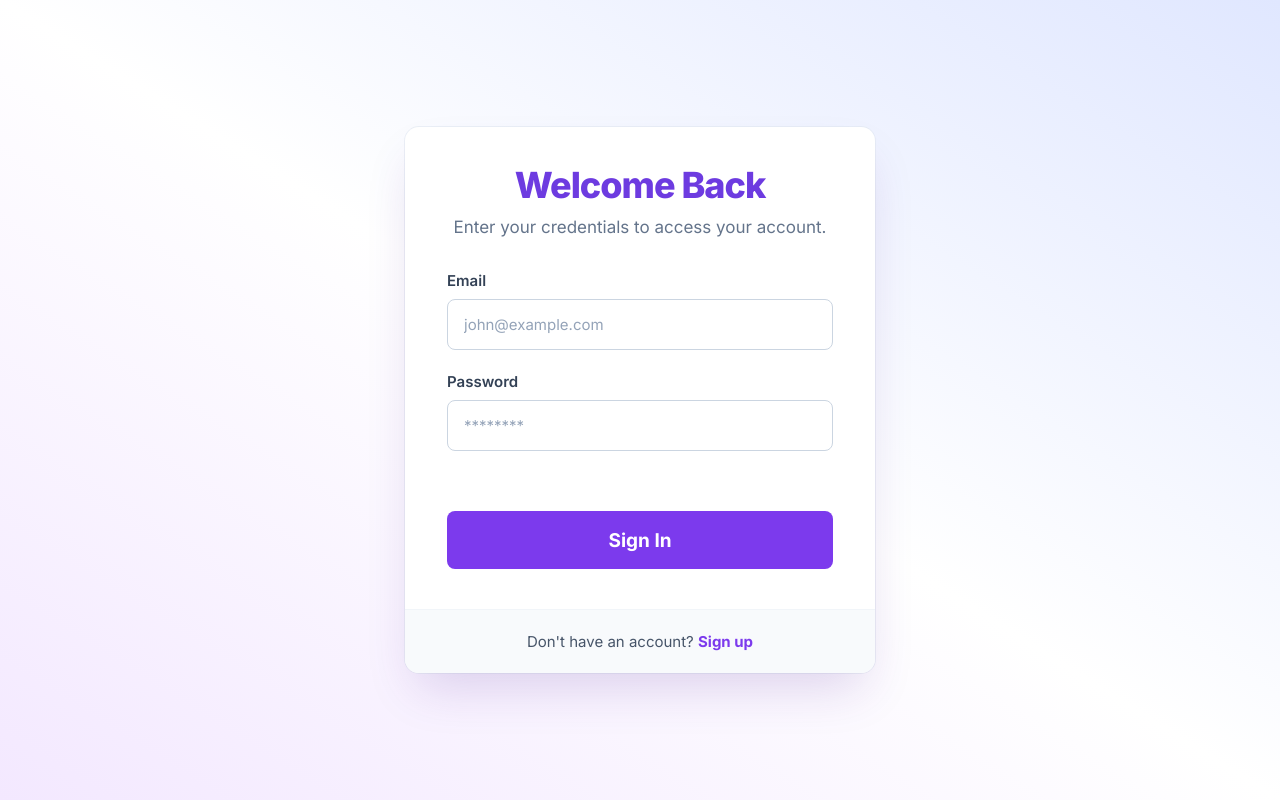
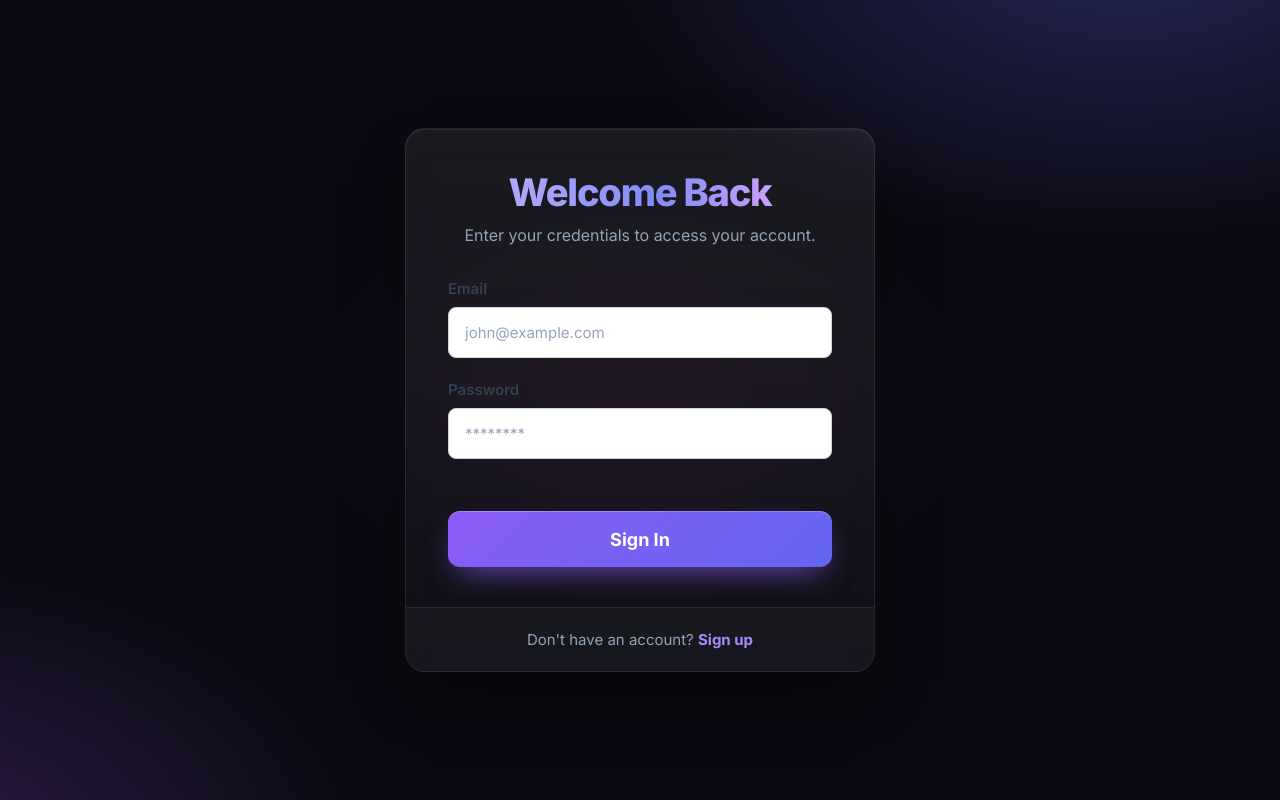
Before and after one commit to aloshcmajo32-commits/Project1, a React (Create React App) app: page / in a window 1280 px wide. Built offline with nearby package versions, Linux system fonts and the light colour scheme.

Commit message:
Refactor login page styles with new gradients and colors
Updated styles for the login page, including background gradients, button styles, and text colors.

```diff
--- a/src/pages/Login/login.css
+++ b/src/pages/Login/login.css
@@ -1,98 +1,54 @@
-@import url('https://fonts.googleapis.com/css2?family=Inter:wght@400;500;600;700;800&display=swap');
 
 * { box-sizing: border-box; }
-body { margin: 0; font-family: 'Inter', sans-serif; }
+body { margin: 0; font-family: 'Inter', sans-serif; color: #f1f5f9; }
 
 .login-page {
-  min-height: 100vh;
-  display: flex;
-  align-items: center;
-  justify-content: center;
-  background: linear-gradient(to top right, #f3e8ff 0%, #ffffff 50%, #e0e7ff 100%);
+  min-height: 100vh; display: flex; align-items: center; justify-content: center;
+  background:
+    radial-gradient(900px 520px at 88% -8%, rgba(99,102,241,.30), transparent 60%),
+    radial-gradient(800px 520px at -8% 108%, rgba(168,85,247,.24), transparent 60%),
+    radial-gradient(500px 300px at 50% 50%, rgba(236,72,153,.06), transparent 70%),
+    #0a0a12;
 }
-
 .login-card {
-  width: 470px;
-  max-width: 94vw;
-  background: #fff;
-  border-radius: 14px;
-  overflow: hidden;
-  box-shadow: 0 25px 50px -12px rgba(76, 29, 149, 0.18), 0 0 0 1px rgba(226, 232, 240, 0.6);
+  width: 470px; max-width: 94vw; border-radius: 20px; overflow: hidden;
+  background: linear-gradient(180deg, rgba(255,255,255,.065), rgba(255,255,255,.025));
+  border: 1px solid rgba(255,255,255,.09);
+  backdrop-filter: blur(18px);
+  box-shadow: 0 30px 60px -20px rgba(0,0,0,.75), inset 0 1px 0 rgba(255,255,255,.07);
 }
-
-.login-body { padding: 36px 42px 40px; }
-
+.login-body { padding: 40px 42px 40px; }
 .login-body h1 {
-  margin: 0;
-  text-align: center;
-  font-size: 36px;
-  font-weight: 800;
-  letter-spacing: -1px;
-  color: #6d3be0;
+  margin: 0; text-align: center; font-size: 38px; font-weight: 800; letter-spacing: -1.2px;
+  background: linear-gradient(90deg, #c4b5fd 0%, #818cf8 55%, #f0abfc 100%);
+  -webkit-background-clip: text; background-clip: text; -webkit-text-fill-color: transparent; color: transparent;
 }
-
-.login-subtitle {
-  margin: 10px 0 34px;
-  text-align: center;
-  font-size: 17px;
-  color: #64748b;
-}
+.login-subtitle { margin: 10px 0 34px; text-align: center; font-size: 16px; color: #94a3b8; }
 
 .form-group { margin-bottom: 22px; }
-.form-group label {
-  display: block;
-  margin-bottom: 9px;
-  font-size: 15px;
-  font-weight: 600;
-  color: #334155;
+.form-group label { display: block; margin-bottom: 9px; font-size: 14px; font-weight: 600; color: #cbd5e1; }
+.form-group input { height: 50px;
+  width: 100%; padding: 0 16px; font-family: inherit; font-size: 15px; color: #f1f5f9;
+  background: rgba(255,255,255,.04); border: 1px solid rgba(255,255,255,.12); border-radius: 10px; outline: none;
+  color-scheme: dark; transition: border-color .15s, box-shadow .15s, background .15s;
 }
-.form-group input {
-  width: 100%;
-  height: 50px;
-  padding: 0 16px;
-  font-family: inherit;
-  font-size: 15px;
-  color: #0f172a;
-  background: #fff;
-  border: 1px solid #cbd5e1;
-  border-radius: 8px;
-  outline: none;
+.form-group input::placeholder { color: #64748b; }
+.form-group input:focus { border-color: #8b5cf6; background: rgba(139,92,246,.07); box-shadow: 0 0 0 4px rgba(139,92,246,.18); }
+
+.login-btn { width: 100%; height: 56px; margin-top: 30px; font-size: 18px; font-weight: 700; border-radius: 12px;
+  color: #fff; border: none; cursor: pointer; font-family: inherit;
+  background: linear-gradient(135deg, #8b5cf6 0%, #6366f1 100%);
+  box-shadow: 0 12px 30px -10px rgba(139,92,246,.75), inset 0 1px 0 rgba(255,255,255,.25);
+  transition: transform .15s, box-shadow .15s, filter .15s;
 }
-.form-group input::placeholder { color: #94a3b8; }
-.form-group input:focus { border-color: #7c3aed; box-shadow: 0 0 0 3px rgba(124, 58, 237, 0.15); }
+.login-btn:hover { transform: translateY(-1px); filter: brightness(1.1); }
+.login-btn:disabled { opacity: .6; cursor: not-allowed; transform: none; }
 
-.login-btn {
-  width: 100%;
-  height: 58px;
-  margin-top: 38px;
-  font-family: inherit;
-  font-size: 19px;
-  font-weight: 700;
-  color: #fff;
-  background: #7c3aed;
-  border: none;
-  border-radius: 8px;
-  cursor: pointer;
-}
-.login-btn:hover { background: #6d28d9; }
+.login-footer { padding: 22px; text-align: center; font-size: 15px; color: #94a3b8;
+  background: rgba(255,255,255,.03); border-top: 1px solid rgba(255,255,255,.07); }
+.login-footer a { font-weight: 700; color: #a78bfa; text-decoration: none; }
+.login-footer a:hover { color: #c4b5fd; }
 
-.login-footer {
-  padding: 22px;
-  text-align: center;
-  font-size: 15px;
-  color: #475569;
-  background: #f8fafc;
-  border-top: 1px solid #f1f5f9;
-}
-.login-footer a { font-weight: 700; color: #7c3aed; text-decoration: none; }
-
-.error-msg, .success-msg {
-  margin: -14px 0 20px;
-  padding: 11px 14px;
-  font-size: 14px;
-  font-weight: 500;
-  border-radius: 8px;
-}
-.error-msg { color: #b91c1c; background: #fef2f2; border: 1px solid #fecaca; }
-.success-msg { color: #047857; background: #ecfdf5; border: 1px solid #a7f3d0; }
-.login-btn:disabled { opacity: 0.7; cursor: not-allowed; }
+.error-msg, .success-msg { margin: -14px 0 20px; padding: 11px 14px; font-size: 14px; font-weight: 500; border-radius: 10px; }
+.error-msg { color: #fca5a5; background: rgba(239,68,68,.12); border: 1px solid rgba(239,68,68,.35); }
+.success-msg { color: #6ee7b7; background: rgba(16,185,129,.12); border: 1px solid rgba(16,185,129,.35); }
```
